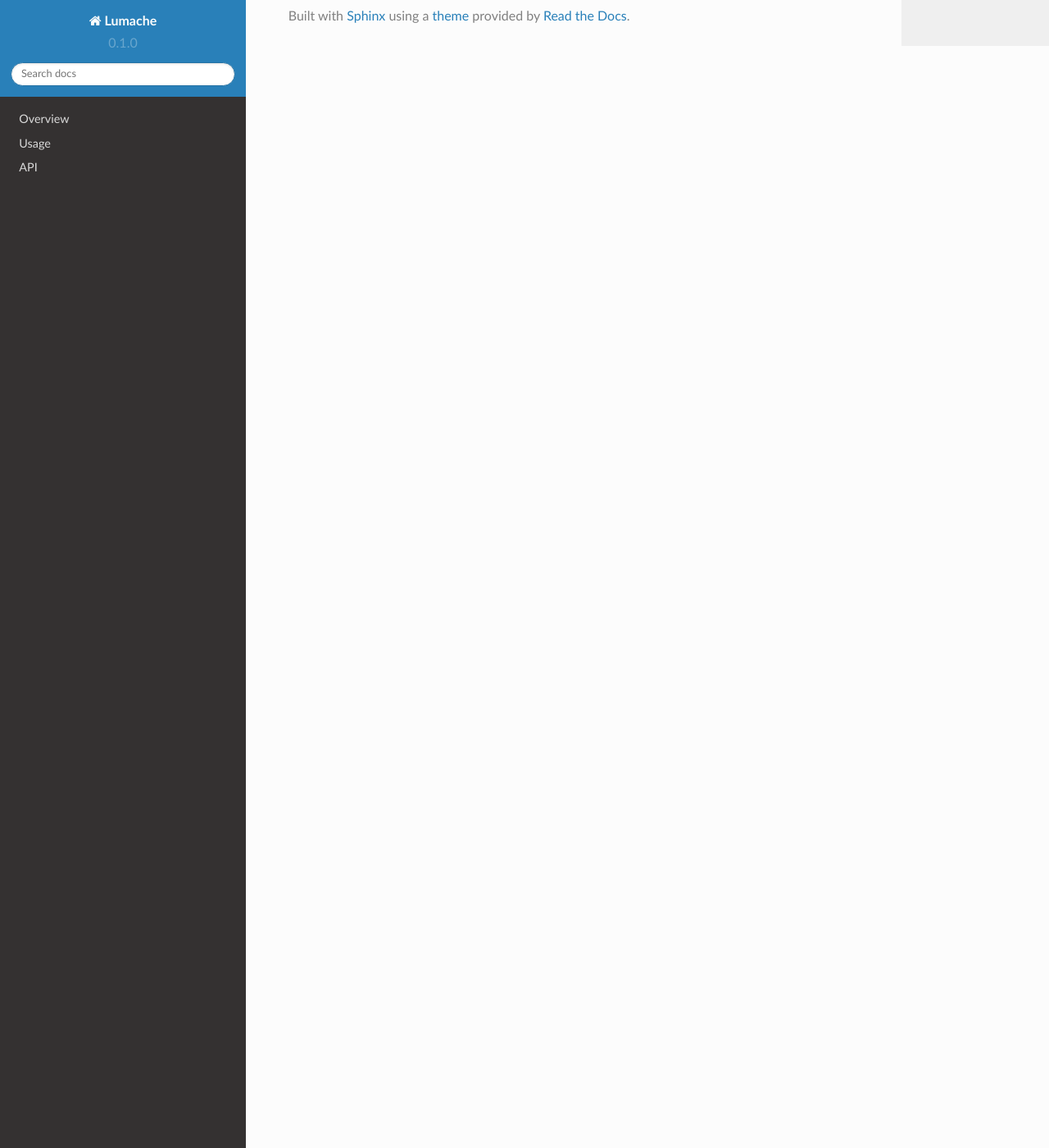
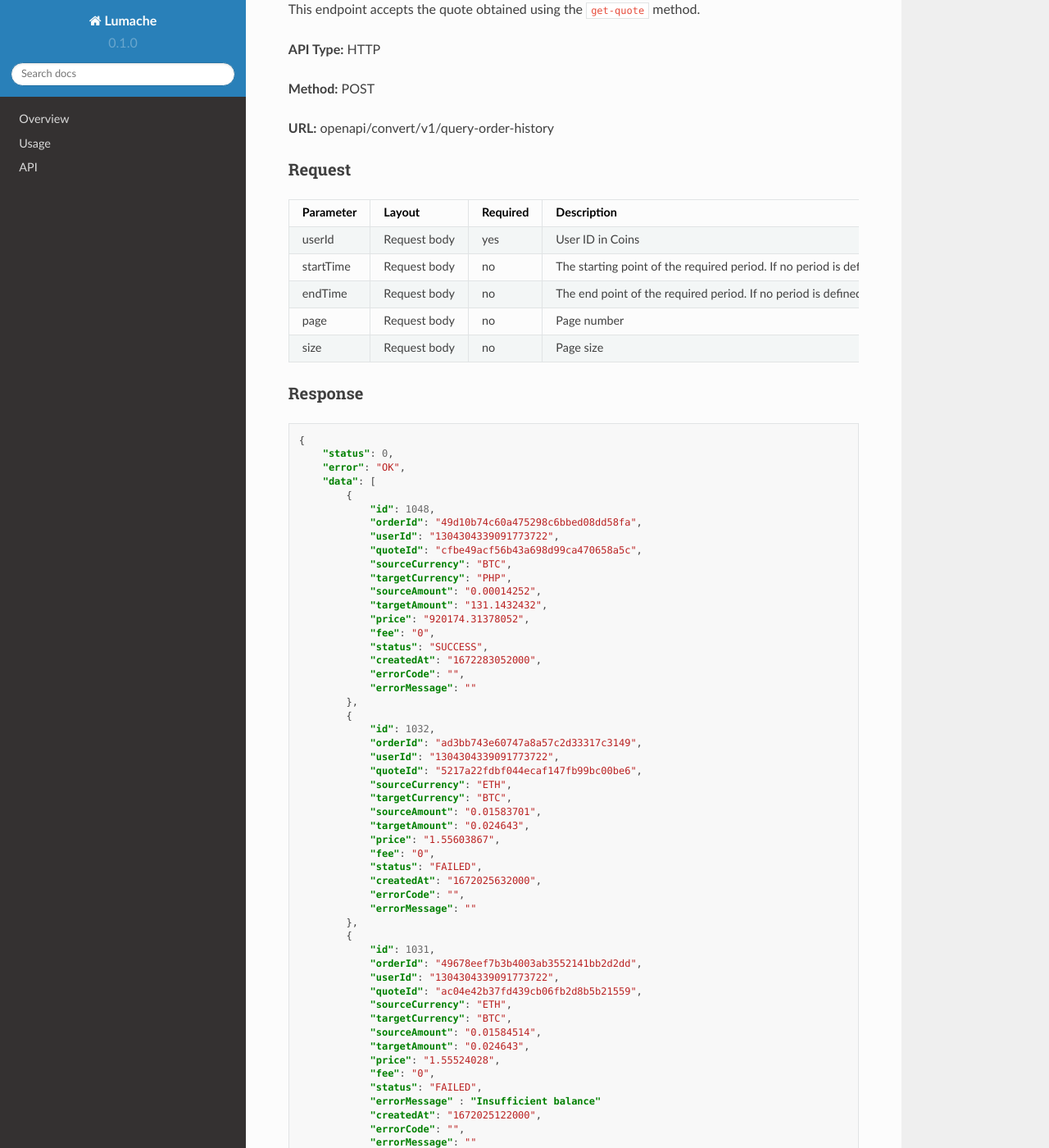
Before and after one commit to vadimsteckler1/coins_access_api, a Sphinx documentation site: the page built from docs/source/fiat-crypto-conversion-related.rst, in a window 1280 px wide and 1400 px high, scrolled down 4117 px. Shown: the whole window at 82% size. Built offline with Sphinx 7.4.7 and the Read the Docs theme 2.0.0, drawn with Linux system fonts in a browser that asks for light colours; some of the changed text lies outside the part shown.

Commit message:
Update fiat-crypto-conversion-related.rst

```diff
--- a/docs/source/fiat-crypto-conversion-related.rst
+++ b/docs/source/fiat-crypto-conversion-related.rst
@@ -200,3 +200,139 @@ Response
       },
       "error": "ok"
   }
+
+Retrieving the Current User’s Order History
+~~~~~~~~~~~~~~~~~~~~~~~~
+
+This endpoint accepts the quote obtained using the ``get-quote`` method.
+
+**API Type:** HTTP
+
+**Method:** POST
+
+**URL:** openapi/convert/v1/query-order-history
+
+Request
+~~~~~~~
+
+.. list-table::
+   :header-rows: 1
+
+   * - Parameter
+     - Layout
+     - Required
+     - Description
+   * - userId
+     - Request body
+     - yes
+     - User ID in Coins
+   * - startTime
+     - Request body
+     - no
+     - The starting point of the required period. If no period is defined, the entire order history is returned.
+   * - endTime
+     - Request body
+     - no
+     - The end point of the required period. If no period is defined, the entire order history is returned.
+   * - page
+     - Request body
+     - no
+     - Page number
+   * - size
+     - Request body
+     - no
+     - Page size
+
+Response
+~~~~~~~
+
+.. code-block:: JSON
+
+   {
+       "status": 0,
+       "error": "OK",
+       "data": [
+           {
+               "id": 1048,
+               "orderId": "49d10b74c60a475298c6bbed08dd58fa",
+               "userId": "1304304339091773722",
+               "quoteId": "cfbe49acf56b43a698d99ca470658a5c",
+               "sourceCurrency": "BTC",
+               "targetCurrency": "PHP",
+               "sourceAmount": "0.00014252",
+               "targetAmount": "131.1432432",
+               "price": "920174.31378052",
+               "fee": "0",
+               "status": "SUCCESS",
+               "createdAt": "1672283052000",
+               "errorCode": "",
+               "errorMessage": ""
+           },
+           {
+               "id": 1032,
+               "orderId": "ad3bb743e60747a8a57c2d33317c3149",
+               "userId": "1304304339091773722",
+               "quoteId": "5217a22fdbf044ecaf147fb99bc00be6",
+               "sourceCurrency": "ETH",
+               "targetCurrency": "BTC",
+               "sourceAmount": "0.01583701",
+               "targetAmount": "0.024643",
+               "price": "1.55603867",
+               "fee": "0",
+               "status": "FAILED",
+               "createdAt": "1672025632000",
+               "errorCode": "",
+               "errorMessage": ""
+           },
+           {
+               "id": 1031,
+               "orderId": "49678eef7b3b4003ab3552141bb2d2dd",
+               "userId": "1304304339091773722",
+               "quoteId": "ac04e42b37fd439cb06fb2d8b5b21559",
+               "sourceCurrency": "ETH",
+               "targetCurrency": "BTC",
+               "sourceAmount": "0.01584514",
+               "targetAmount": "0.024643",
+               "price": "1.55524028",
+               "fee": "0",
+               "status": "FAILED",
+               "errorMessage" : "Insufficient balance"
+               "createdAt": "1672025122000",
+               "errorCode": "",
+               "errorMessage": ""
+           },
+           {
+               "id": 1024,
+               "orderId": "69e4b2d166f24155b9f2221999a5271c",
+               "userId": "1304304339091773722",
+               "quoteId": "671f88b5330043949f6dfda222bcd5f5",
+               "sourceCurrency": "PHP",
+               "targetCurrency": "XRP",
+               "sourceAmount": "43.46",
+               "targetAmount": "1",
+               "price": "0.02300966",
+               "fee": "0",
+               "status": "SUCCESS",
+               "createdAt": "1671800356000",
+               "errorCode": "",
+               "errorMessage": ""
+           },
+           {
+               "id": 1023,
+               "orderId": "25a9b92bcd4d4b2598c8be97bc65b466",
+               "userId": "1304304339091773722",
+               "quoteId": "1ecce9a7265a4a329cce80de46e2c583",
+               "sourceCurrency": "BTC",
+               "targetCurrency": "PHP",
+               "sourceAmount": "0.11",
+               "targetAmount": "4466.89275956",
+               "price": "40608.115996",
+               "fee": "0",
+               "status": "SUCCESS",
+               "createdAt": "1671797993000",
+               "errorCode": "",
+               "errorMessage": ""
+           }
+       ],
+       "total": 23
+   }
```
